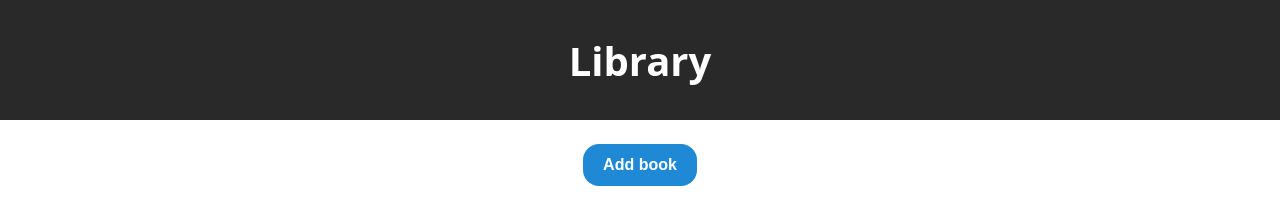
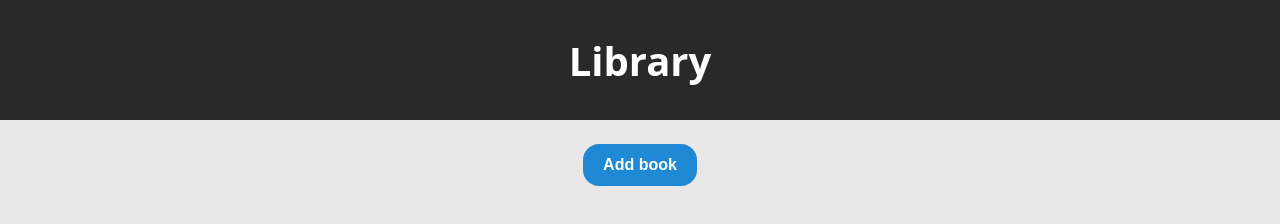
Before and after one commit to tiagomga/library, a plain HTML site: page index.html in a window 1280 px wide. Drawn offline with Linux system fonts and the light colour scheme.

Commit message:
Fix content height and add background color

```diff
--- a/style.css
+++ b/style.css
@@ -30,6 +30,8 @@ body {
     flex-direction: column;
     align-items: center;
     padding: 24px;
+    background-color: rgb(232, 232, 232);
+    height: 85%;
 }
 
 .content > button {
```
